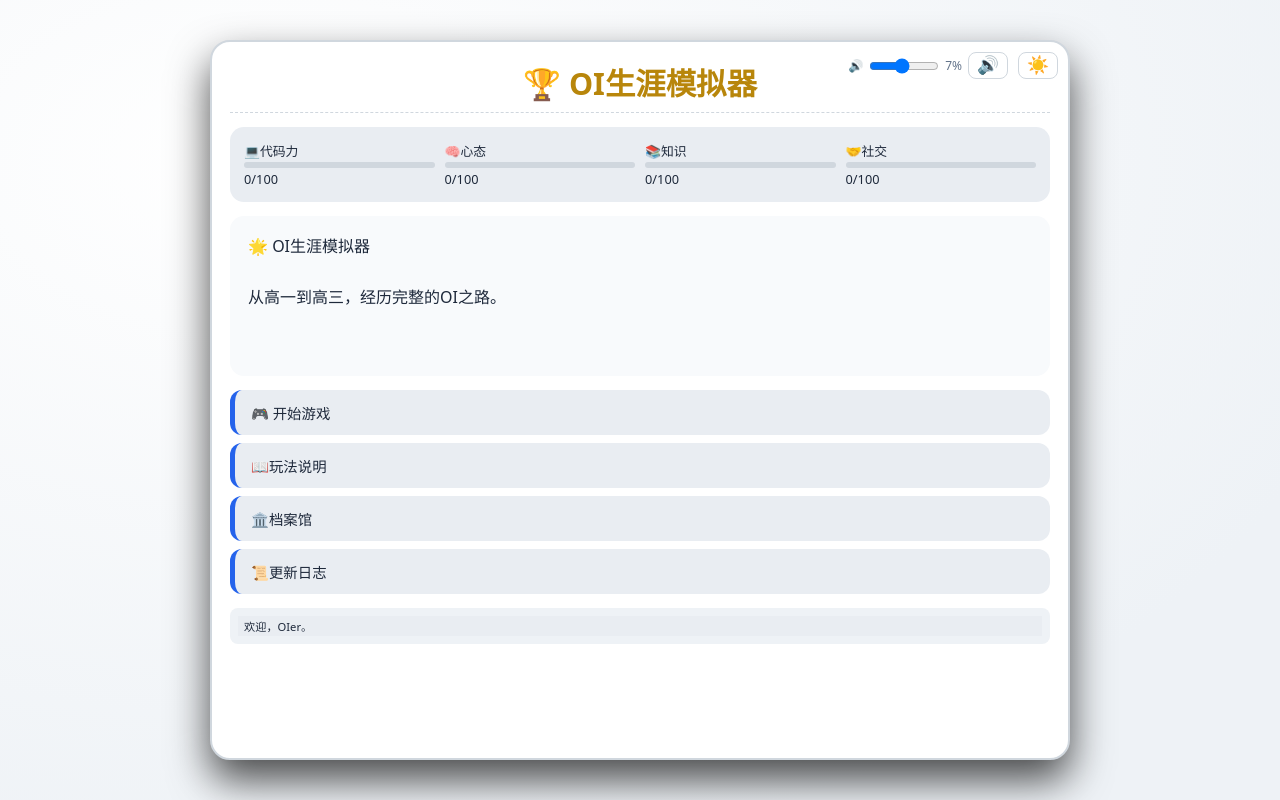
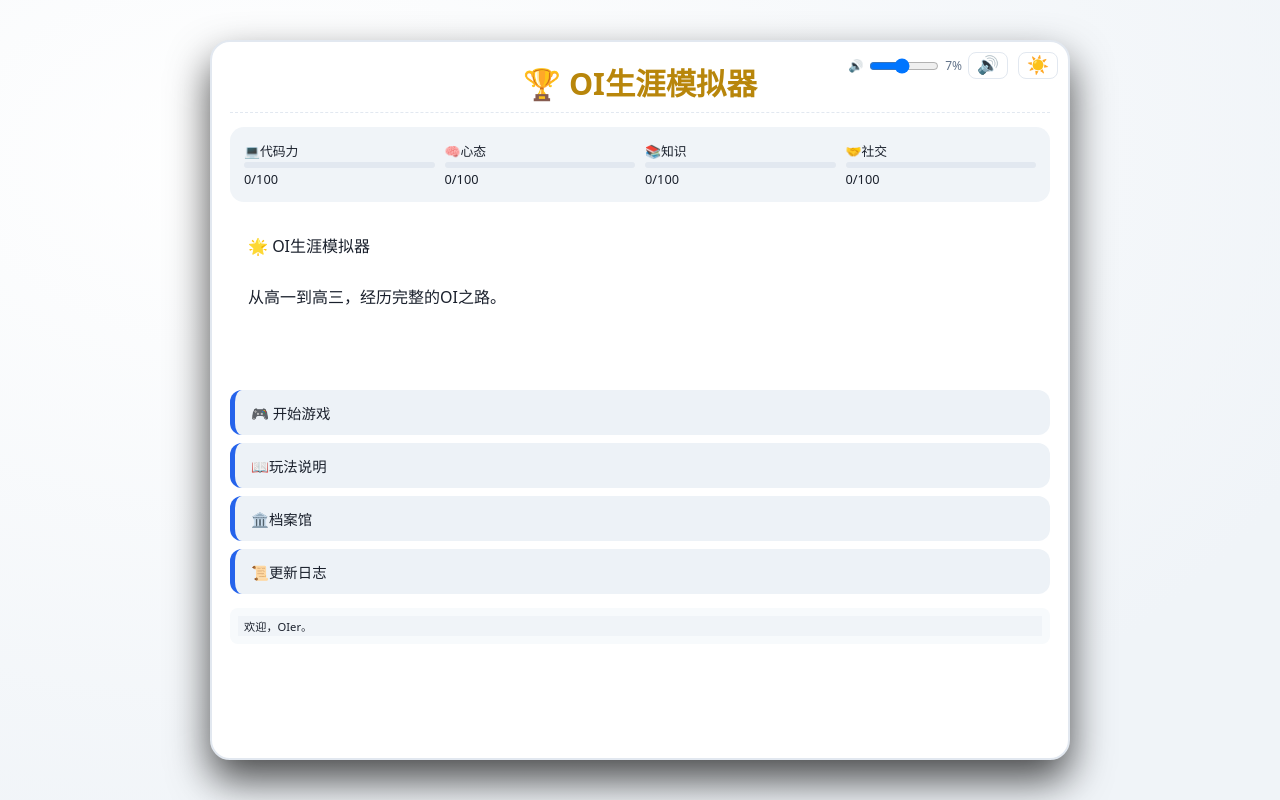
Before and after one commit to weiyc2/oimoniqi, a plain HTML site: page index.html in a window 1280 px wide. Both pictures are taken after a click on the button "切换亮色/暗色模式". Drawn offline with Linux system fonts and the light colour scheme.

Commit message:
Update index.html

```diff
--- a/index.html
+++ b/index.html
@@ -24,10 +24,10 @@
             --stat-bg: #162433;
         }
         [data-theme="light"] {
-            --bg: #eef2f6;
+            --bg: #f0f4f8;
             --panel: #ffffff;
-            --border: #d0d7de;
-            --text: #1e293b;
+            --border: #e2e8f0;
+            --text: #1a202c;
             --gold: #b8860b;
             --blue: #2563eb;
             --green: #16a34a;
@@ -35,11 +35,11 @@
             --purple: #7c3aed;
             --teal: #0d9488;
             --red: #dc2626;
-            --scene-bg: #f8fafc;
-            --choice-bg: #e9edf2;
-            --choice-hover: #d0d7de;
-            --log-bg: #eef2f6;
-            --stat-bg: #e9edf2;
+            --scene-bg: #ffffff;
+            --choice-bg: #edf2f7;
+            --choice-hover: #e2e8f0;
+            --log-bg: #f7fafc;
+            --stat-bg: #f0f4f8;
         }
         * { margin:0; padding:0; box-sizing:border-box; }
         body {
@@ -86,7 +86,7 @@
         .tab-container { display:flex; gap:6px; flex-wrap:wrap; margin-bottom:8px; }
         .tab { background:#2c3e50; padding:6px 12px; border-radius:8px 8px 0 0; cursor:pointer; font-weight:bold; color:#b0c4de; font-size:0.7rem; }
         .tab.active { background:var(--gold); color:#0a0f1a; }
-        [data-theme="light"] .tab { background:#d0d7de; color:#1e293b; }
+        [data-theme="light"] .tab { background:#e2e8f0; color:#1a202c; }
         [data-theme="light"] .tab.active { background:var(--gold); color:#0a0f1a; }
         .notebook {
             background: #fef9e7; color: #2c3e50; padding:18px; border-radius:12px;
@@ -108,9 +108,11 @@
         .icon-orange { color: var(--orange); font-weight:bold; }
         .icon-blue { color: var(--blue); font-weight:bold; }
         .item-box { background:var(--stat-bg); padding:6px 12px; border-radius:8px; margin-bottom:4px; }
-        [data-theme="light"] .stat-bar-bg { background:#d0d7de; }
-        [data-theme="light"] .progress-bar { background:#d0d7de; }
+        [data-theme="light"] .stat-bar-bg { background:#e2e8f0; }
+        [data-theme="light"] .progress-bar { background:#e2e8f0; }
         [data-theme="light"] .volume-panel { color: #64748b; }
+        [data-theme="light"] .notebook { background: #fef9e7; color: #2c3e50; }
+        [data-theme="light"] .item-box { background: #f0f4f8; }
     </style>
 </head>
 <body>
@@ -1153,9 +1155,7 @@ function showCardsForCurrentRound() {
     }
     if (!cards.some(function(c){ return c.text.indexOf('跳题') !== -1; })) cards.push({text: ICON.yellow + '跳题 (0分, 心态+' + jumpMood + ')', action: function(){ skipProblem(jumpMood); } });
 
-    // ===== 修复：移除代码力低于30时强制精简卡牌的逻辑 =====
-    // 原逻辑已删除，玩家始终看到所有可用卡牌（受社交>60影响，最多4张）
-
+    // 移除代码力低于30时强制精简卡牌的逻辑，玩家始终看到所有可用卡牌
     cards = (G.player.社交 > 60) ? cards.slice(0, 4) : cards.slice(0, 3);
     showScene('📝第' + problemNum + '题 · ' + ['思路与实现','编码与构造','调试与提交'][phase] + '\n' + envText + '\n当前总分：' + G.flags.cScore + ' (本题' + G.flags.cProbScore + '/100)', cards, true);
 }
```
